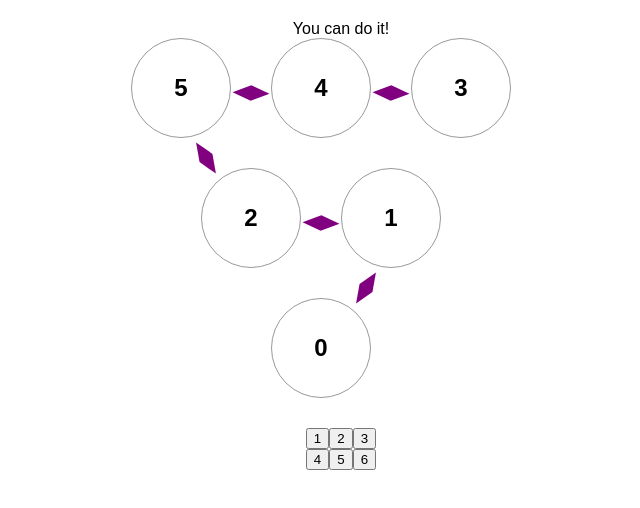
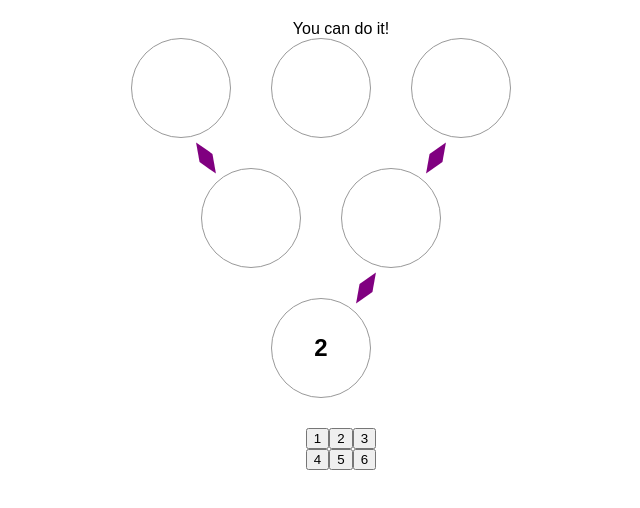
Before and after one commit to diva-harsoor/difference-triangles, a React (Create React App) app: page / in a window 1280 px wide. Shown: the top 508 px of the page, without its empty margins (299-939 px from the left). Built offline with nearby package versions, Linux system fonts and the light colour scheme.

Commit message:
Added uniqueness check Added valid starter puzzle

```diff
--- a/src/App.js
+++ b/src/App.js
@@ -1,6 +1,7 @@
 import { useState, useEffect } from 'react';
 
 // Circle with arrows
+// Arrows are right-to-left, top-to-bottom
 function Cell({ index, value, arrows, onClick }) {
   const sideClassName = `rhombus center ${arrows && arrows.includes(0) ? 'purple' : ''}`;
 
@@ -33,20 +34,24 @@ export default function Board() {
 
   useEffect(() => {
     // cells, cellArrow will eventually come from question set (db)
-    const initialCellArrows = [[],[1],[0],[],[0],[0,-1]];
+    const initialCellArrows = [[],[1],[],[1],[],[-1]];
     setCellArrows(initialCellArrows);
 
     const populateCells = (n_rows=3) => {
+      let length = (n_rows * (n_rows + 1))/2;
+      let tempCells = Array(length).fill(null);
+      tempCells[0] = 2;
+      /*
       let tempCells = [];
       let length = (n_rows * (n_rows + 1))/2;
       for (let i = 0; i < length; i++) {
         tempCells.push(i);
       }
+      */
       setCells(tempCells);
     };
 
     const populateNumbers = (n_rows=3) => {
-      console.log("populating numbers");
       let tempNumbers = [];
       let length = (n_rows * (n_rows + 1))/2;
       for (let i = 1; i <= length; i++) {
@@ -107,7 +112,6 @@ export default function Board() {
       return [];
     }
     else {
-      console.log(numbers.length);
     }
     let halflength = Math.floor(numbers.length/2);
     let factor_short = halflength;
@@ -115,20 +119,16 @@ export default function Board() {
     for (let i = 2; i < halflength; i++) {
       let factor = numbers.length/i;
       if ((factor % 1) == 0) {
-        console.log(`factor: ${factor}`);
         let complement = numbers.length/factor;
         if (Math.abs(complement - factor) < min_diff) {
-          console.log(`entered conditional`)
           min_diff = Math.abs(complement - factor);
           factor_short = factor < complement ? factor : complement;
         }
       }
     }
-    console.log(`factor-short: `, factor_short);
 
     let bank = [];
     let factor_long = numbers.length/factor_short;
-    console.log(`factors: ${factor_long}, ${factor_short}`)
     let counter = 0;
     for (let row_i=0; row_i<factor_short; row_i++) {
       const rowNums = [];
@@ -154,14 +154,16 @@ export default function Board() {
     return bank;
   }
 
+  /*
   let status = "You can do it!";
   if (checkSuccess(cells, 3)) {
     status = "Congrats! You got it!";
   }
+  */
 
   return (
     <>
-      <div className="centered-row">{status}</div>
+      <div className="centered-row">{checkSuccess(cells,3)}</div>
       {renderCells()}
       {renderNumberBank()}
     </>
@@ -169,18 +171,27 @@ export default function Board() {
 }
 
 function checkSuccess(cells, n_rows) {
+  let cells_freq = Array(cells.length).fill(0);
+  for (let i = 0; i < cells.length; i++) {
+    if (cells[i]) {
+      cells_freq[cells[i]]++;
+      if (cells_freq[cells[i]] > 1) {
+        return "Uh-oh, you have a duplicate.";
+      }
+    }
+  }
   let diff_i = 0; // index of difference
   let subt_i = 1; // index of subtrahend
   for (let row_i=1; row_i<=n_rows-1; row_i++) {
     for (let col_i=row_i; col_i>0; col_i--) {
       // check difference in each sub-triangle
       if (Math.abs(cells[subt_i + 1] - cells[subt_i]) != cells[diff_i]) {
-        return false;
+        return "You can do it!";
       }
       diff_i++;
       subt_i++;
     }
     subt_i++;
   }
-  return true;
+  return "Congrats! You got it!";
 }
```
